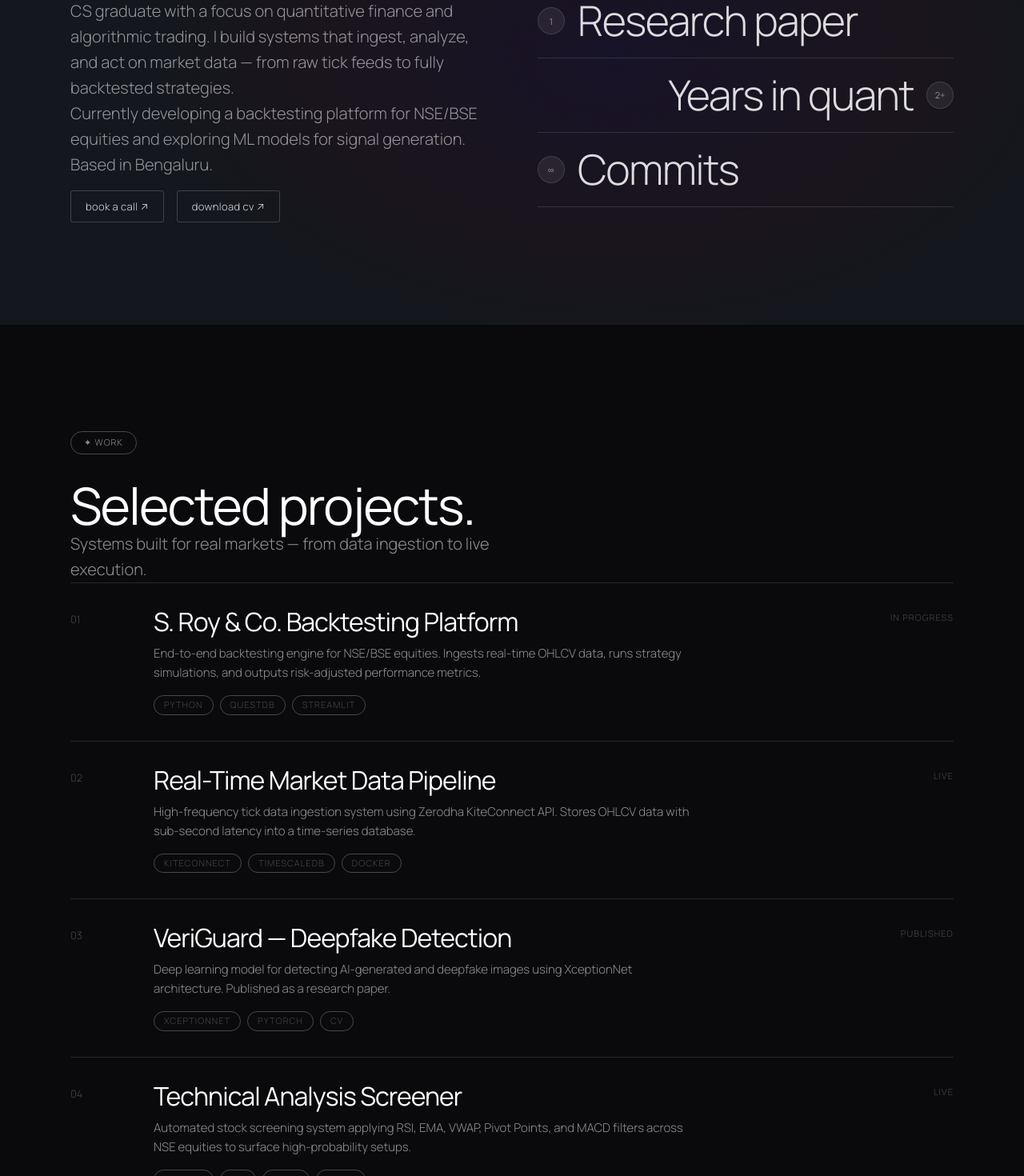
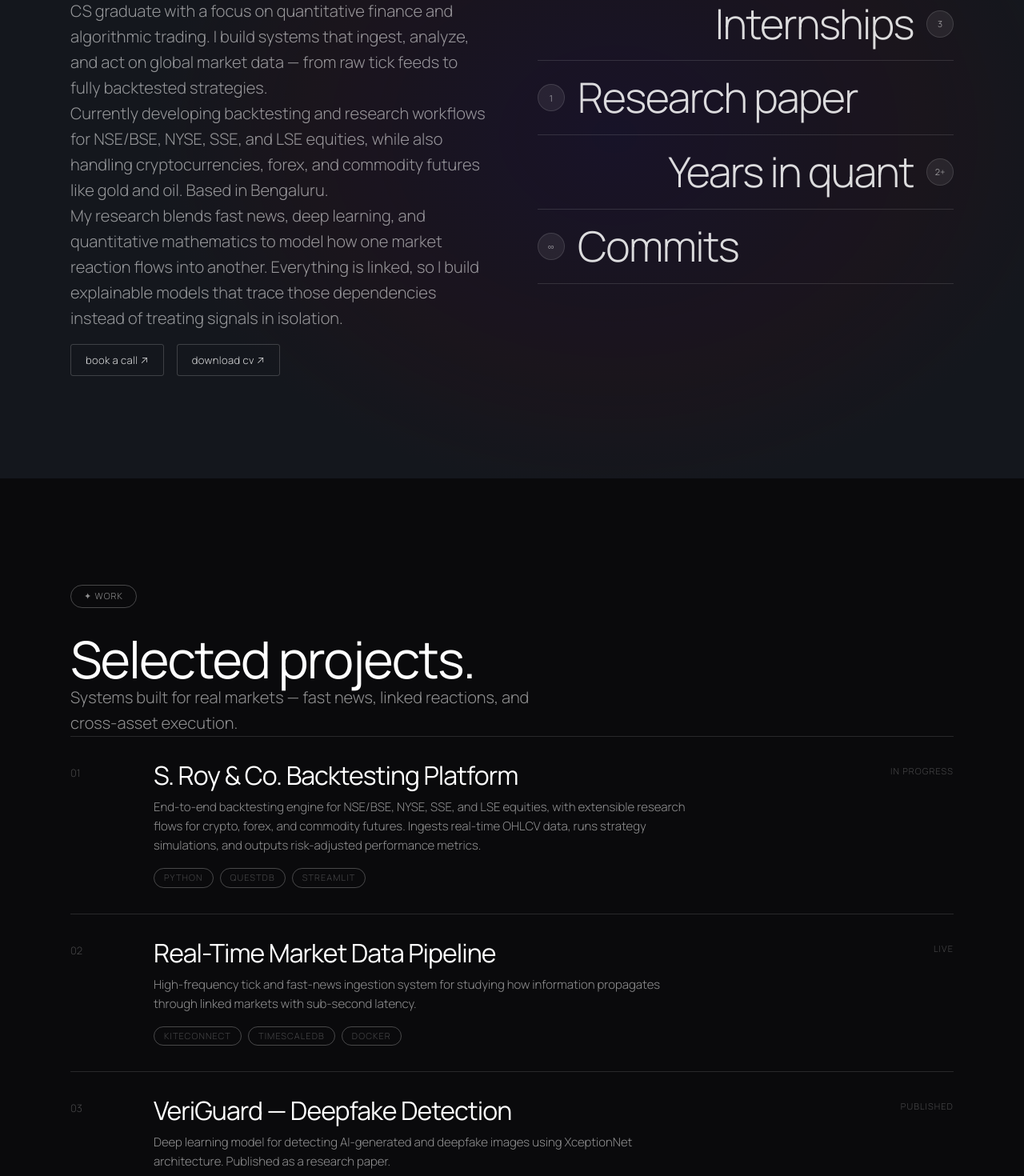
Before and after one commit to SwarnabhR/portfolio, a Next.js app: page / in a window 1280 px wide. Shown: the part 1060-2530 px from the top of the page at 80% size. Built offline with nearby package versions, Linux system fonts and the light colour scheme.

Commit message:
feat: update About, Contact, FAQ, Hero, Services, Work, and layout sections to enhance content clarity and expand market coverage

```diff
--- a/app/components/sections/About.tsx
+++ b/app/components/sections/About.tsx
@@ -65,13 +65,21 @@ export default function About() {
             <p className="text-md text-fg-2 leading-relaxed">
               CS graduate with a focus on quantitative finance and
               algorithmic trading. I build systems that ingest, analyze,
-              and act on market data — from raw tick feeds to fully
-              backtested strategies.
+              and act on global market data — from raw tick feeds to
+              fully backtested strategies.
             </p>
             <p className="text-md text-fg-2 leading-relaxed">
-              Currently developing a backtesting platform for NSE/BSE
-              equities and exploring ML models for signal generation.
-              Based in Bengaluru.
+              Currently developing backtesting and research workflows for
+              NSE/BSE, NYSE, SSE, and LSE equities, while also handling
+              cryptocurrencies, forex, and commodity futures like gold and
+              oil. Based in Bengaluru.
+            </p>
+            <p className="text-md text-fg-2 leading-relaxed">
+              My research blends fast news, deep learning, and quantitative
+              mathematics to model how one market reaction flows into
+              another. Everything is linked, so I build explainable models
+              that trace those dependencies instead of treating signals in
+              isolation.
             </p>
 
             <div className="flex gap-4 pt-4 flex-wrap">
--- a/app/components/sections/Contact.tsx
+++ b/app/components/sections/Contact.tsx
@@ -101,7 +101,9 @@ export default function Contact() {
           <div className="flex flex-col gap-8">
             <p className="text-md text-fg-2 leading-relaxed" style={{ maxWidth: 300 }}>
               Open to quant research roles, algorithmic trading projects,
-              and ML engineering collaborations.
+              and ML engineering collaborations across global equities,
+              crypto, forex, and commodities, especially where fast news
+              and linked market reactions matter.
             </p>
             <CtaLink href="mailto:swarnabh.work@gmail.com" external>
               book a call ↗
--- a/app/components/sections/FAQ.tsx
+++ b/app/components/sections/FAQ.tsx
@@ -7,17 +7,17 @@ const FAQS = [
   {
     num: '01',
     q: 'What kind of projects do you take on?',
-    a: 'Algorithmic strategy development, backtesting infrastructure, real-time data pipelines, and ML models for equities. I work best on projects where rigour matters — where a 10bps edge or a sub-second latency gain is worth engineering properly.',
+    a: 'Algorithmic strategy development, backtesting infrastructure, real-time data pipelines, and ML models for equities, cryptocurrencies, forex, and commodities. I work best on projects where rigour matters — where a 10bps edge or a sub-second latency gain is worth engineering properly.',
   },
   {
     num: '02',
     q: 'What markets and instruments do you specialise in?',
-    a: 'Primarily NSE and BSE equities and derivatives. My live work covers tick-data ingestion via KiteConnect, OHLCV time-series storage, and strategy simulation across Indian markets. I can adapt tooling to other exchanges given API access.',
+    a: 'I handle Indian and international equities, including NSE/BSE, NYSE, SSE, and LSE, along with cryptocurrencies, forex, and commodity futures such as gold and oil. My work covers tick-data ingestion, OHLCV time-series storage, and strategy simulation across markets, depending on data/API access.',
   },
   {
     num: '03',
-    q: 'What does a typical engagement look like?',
-    a: 'Usually a scoped research sprint: define the hypothesis, validate on historical data, stress-test edge cases, then hand off production-ready code with documentation. I reply within 1–2 business days and keep communication async-friendly.',
+    q: 'How do you approach research and analysis?',
+    a: 'I combine fast news, deep learning, quantitative mathematics, and interpretable models to explain market reactions. The thesis is that everything is linked: rates, indices, equities, crypto, forex, commodities, and news all feed into each other, so I look for dependencies rather than isolated signals.',
   },
   {
     num: '04',
--- a/app/components/sections/Hero.tsx
+++ b/app/components/sections/Hero.tsx
@@ -243,7 +243,8 @@ export default function Hero() {
         <div className="flex flex-wrap justify-between items-end gap-6">
           <p className="font-light leading-relaxed" style={{ fontSize: 15, color: 'rgba(255,255,255,0.48)', maxWidth: 340 }}>
             Building algorithmic trading systems, backtesting platforms,
-            and ML pipelines for NSE/BSE equities.
+            and ML pipelines that connect fast news, quantitative math,
+            and market reactions across asset classes.
           </p>
           <CtaLink href="#contact">contact me ↗</CtaLink>
         </div>
--- a/app/components/sections/Services.tsx
+++ b/app/components/sections/Services.tsx
@@ -7,25 +7,25 @@ const SERVICES = [
   {
     index: '01',
     title: 'Algorithmic Strategy Development',
-    description: 'Signal research to live execution — RSI, VWAP, momentum, mean-reversion on NSE/BSE.',
+    description: 'Signal research to live execution — RSI, VWAP, momentum, and mean-reversion across equities, crypto, forex, and commodities.',
     gradient: 'linear-gradient(135deg,#100408,#2a0c00,#180020)',
   },
   {
     index: '02',
     title: 'Backtesting & Research',
-    description: 'Walk-forward validation, Sharpe/Sortino analysis, drawdown profiling, cost modelling.',
+    description: 'Fast-news analysis, cross-asset dependency research, walk-forward validation, and cost modelling.',
     gradient: 'linear-gradient(135deg,#06080f,#000e28,#0a0020)',
   },
   {
     index: '03',
     title: 'Data Pipeline Engineering',
-    description: 'Real-time tick ingestion, TimescaleDB/QuestDB storage, KiteConnect + WebSocket feeds.',
+    description: 'Real-time tick ingestion, TimescaleDB/QuestDB storage, exchange APIs, and WebSocket feeds.',
     gradient: 'linear-gradient(135deg,#06100a,#001808,#000f08)',
   },
   {
     index: '04',
     title: 'ML for Finance',
-    description: 'Feature engineering from OHLCV, predictive models for classification and regression.',
+    description: 'Deep learning and interpretable models that explain reactions across linked markets.',
     gradient: 'linear-gradient(135deg,#100e04,#181200,#110600)',
   },
 ]
--- a/app/components/sections/Work.tsx
+++ b/app/components/sections/Work.tsx
@@ -9,7 +9,7 @@ const PROJECTS = [
     title: 'S. Roy & Co. Backtesting Platform',
     tags: ['Python', 'QuestDB', 'Streamlit'],
     description:
-      'End-to-end backtesting engine for NSE/BSE equities. Ingests real-time OHLCV data, runs strategy simulations, and outputs risk-adjusted performance metrics.',
+      'End-to-end backtesting engine for NSE/BSE, NYSE, SSE, and LSE equities, with extensible research flows for crypto, forex, and commodity futures. Ingests real-time OHLCV data, runs strategy simulations, and outputs risk-adjusted performance metrics.',
     status: 'In Progress',
   },
   {
@@ -17,7 +17,7 @@ const PROJECTS = [
     title: 'Real-Time Market Data Pipeline',
     tags: ['KiteConnect', 'TimescaleDB', 'Docker'],
     description:
-      'High-frequency tick data ingestion system using Zerodha KiteConnect API. Stores OHLCV data with sub-second latency into a time-series database.',
+      'High-frequency tick and fast-news ingestion system for studying how information propagates through linked markets with sub-second latency.',
     status: 'Live',
   },
   {
@@ -33,7 +33,7 @@ const PROJECTS = [
     title: 'Technical Analysis Screener',
     tags: ['Python', 'RSI', 'VWAP', 'MACD'],
     description:
-      'Automated stock screening system applying RSI, EMA, VWAP, Pivot Points, and MACD filters across NSE equities to surface high-probability setups.',
+      'Automated screening system applying RSI, EMA, VWAP, Pivot Points, and MACD filters across equities, crypto, forex, and commodities to surface high-probability setups.',
     status: 'Live',
   },
 ]
@@ -139,7 +139,7 @@ export default function Work() {
             subtitleVisible ? 'opacity-100 translate-y-0' : 'opacity-0 translate-y-4'
           }`}
         >
-          Systems built for real markets — from data ingestion to live execution.
+          Systems built for real markets — fast news, linked reactions, and cross-asset execution.
         </p>
 
         {/* Project list */}
--- a/app/layout.tsx
+++ b/app/layout.tsx
@@ -80,10 +80,24 @@ export const metadata: Metadata = {
     default: 'S. Roy — Quant Developer & Designer',
   },
   description:
-    'Portfolio of S. Roy (oxy) — quantitative research, algorithmic trading, ML engineering, and creative design.',
+    'Portfolio of S. Roy (oxy) — quantitative research, fast-news analysis, algorithmic trading, deep learning, and ML engineering.',
   keywords: [
     'quantitative research',
     'algorithmic trading',
+    'fast news analysis',
+    'deep learning finance',
+    'quantitative mathematics',
+    'cross-asset models',
+    'market reaction models',
+    'international stock markets',
+    'NYSE',
+    'SSE',
+    'LSE',
+    'cryptocurrency trading',
+    'forex trading',
+    'commodity futures',
+    'gold futures',
+    'oil trading',
     'machine learning',
     'data science',
     'portfolio',
@@ -100,7 +114,7 @@ export const metadata: Metadata = {
     siteName: 'S. Roy',
     title: 'S. Roy — Quant Developer & Designer',
     description:
-      'Portfolio of S. Roy (oxy) — quantitative research, algorithmic trading, ML engineering, and creative design.',
+      'Portfolio of S. Roy (oxy) — quantitative research, fast-news analysis, algorithmic trading, deep learning, and ML engineering.',
   },
   robots: {
     index: true,
```
